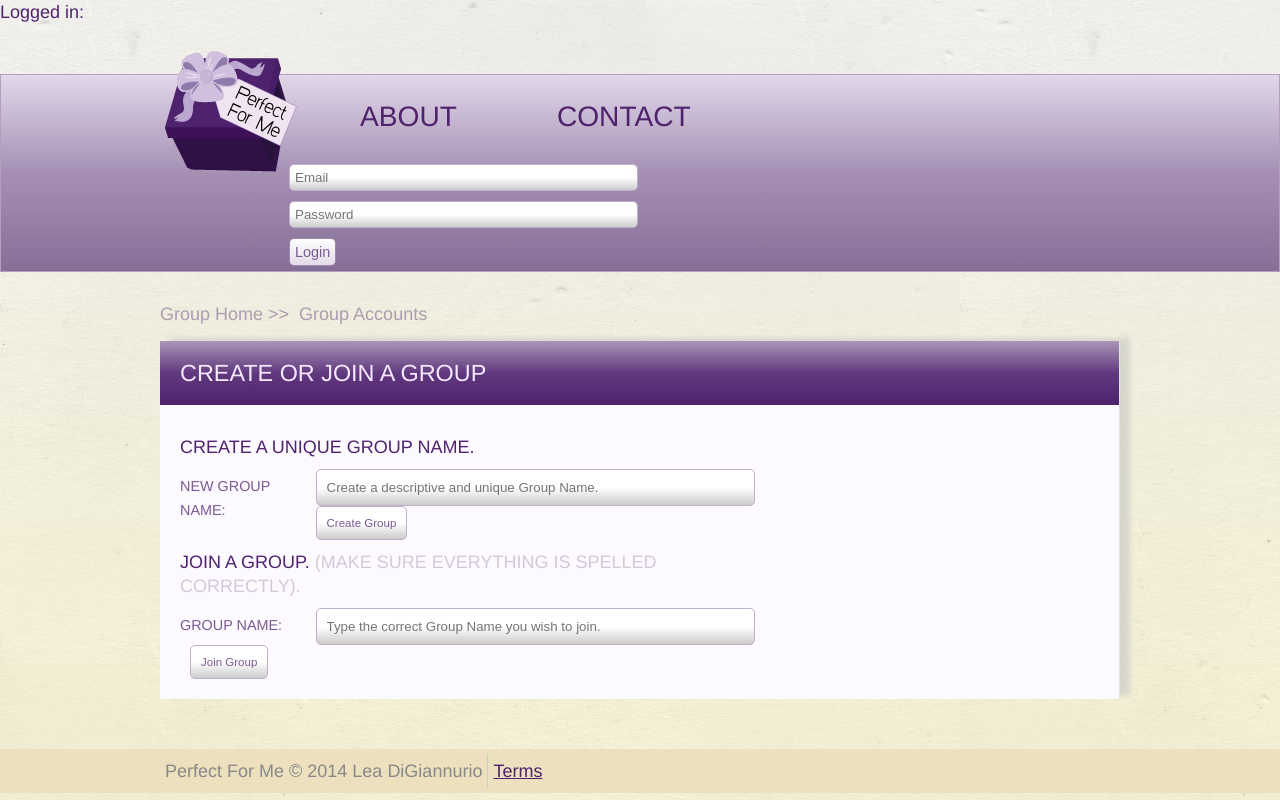
After one commit to louylou/WFP1402, a CodeIgniter app: page /groups in a window 1280 px wide. The commit adds this page. Run offline with CodeIgniter, Linux system fonts and the light colour scheme.

Commit message:
added 'groups' page, fixed some CSS

```diff
--- a/application/config/routes.php
+++ b/application/config/routes.php
@@ -42,6 +42,7 @@ $route['default_controller'] = "MainController";
 $route['404_override'] = '';
 
 $route['groupHome'] = 'MainController/groupHome';
+$route['groups'] = 'MainController/groups';
 $route['about'] = 'MainController/about';
 $route['contact'] = 'MainController/contact';
 $route['terms'] = 'MainController/terms';
--- a/application/controllers/MainController.php
+++ b/application/controllers/MainController.php
@@ -71,27 +71,6 @@ class MainController extends CI_Controller {
 			);
 		}
 
-		//adding a gift item
-		/* else if ($this->input->post('addGift') === 'Add Gift'){
-
-			$config = array (
-				array (
-					'field' => 'item',
-					'label' => 'Item Name',
-					'rules' => 'required|trim|xss_clean',
-				),
-				array (
-					'field' => 'price',
-					'label' => 'Price',
-					'rules' => 'required|trim|xss_clean',
-				),
-				array (
-					'field' => 'url',
-					'label' => 'URL (optional)',
-					'rules' => 'trim|xss_clean',
-				),
-			);
-		}*/
 
 		//logout
 		else if ($this->input->post('logout') === 'Logout'){
@@ -171,6 +150,15 @@ class MainController extends CI_Controller {
 		$this->load->view('footer');
 	}
 
+	public function groups() {
+
+		$data['title'] = "Create/Join a Group: Perfect For Me";
+		$this->load->view('header', $data);
+		$this->load->view('groups', $data);
+		$this->load->view('footer');
+
+	}
+
 	public function userProfile($id){
 
 		$data['title'] = "User Profile: Perfect For Me";
@@ -236,6 +224,7 @@ class MainController extends CI_Controller {
 					),
 				);
 			}
+
 			if ($this->input->post('editSave') === 'Save') {
 
 				$likes = array(
@@ -261,10 +250,34 @@ class MainController extends CI_Controller {
 				$this->MainModel->addGifts($gifts, $this->session->userdata('userId'));
 
 			}
+
+			//adding a gift item
+		/* else if ($this->input->post('addGift') === 'Add Gift'){
+
+			$config = array (
+				array (
+					'field' => 'item',
+					'label' => 'Item Name',
+					'rules' => 'required|trim|xss_clean',
+				),
+				array (
+					'field' => 'price',
+					'label' => 'Price',
+					'rules' => 'required|trim|xss_clean',
+				),
+				array (
+					'field' => 'url',
+					'label' => 'URL (optional)',
+					'rules' => 'trim|xss_clean',
+				),
+			);
+		}*/
+
 			else { //not needed
 				// Set Error Message
 				$data['error'] = "Please Enter Correct gift Info.";
 			}
+
 
 			// Get User
 			//$data['user'] = ;
@@ -287,8 +300,6 @@ class MainController extends CI_Controller {
 
 			$this->load->view('header', $data);
 			$this->load->view('404', $data);
-			$this->load->view('footer');
-
 		}
 	}
 
@@ -310,8 +321,6 @@ class MainController extends CI_Controller {
 
 	}
 
-
-
 	public function allEvents(){
 		$data['title'] = "All Events: Perfect For Me";
 		$data['events'] = $this->MainModel->events();
@@ -321,6 +330,7 @@ class MainController extends CI_Controller {
 		$this->load->view('footer');
 
 	}
+
 	public function addEvents($id){
 
 		//if ($this->session->userdata('userId') == $id) {
@@ -406,6 +416,7 @@ class MainController extends CI_Controller {
 		$this->load->view('footer');
 
 	}
+
 	public function contact(){
 		$data['title'] = "Contact: Perfect For Me";
 
@@ -414,6 +425,7 @@ class MainController extends CI_Controller {
 		$this->load->view('footer');
 
 	}
+
 	public function terms(){
 		$data['title'] = "Terms: Perfect For Me";
 		//$data['proList'] = $this->MainModel->homeProfiles();
--- a/application/models/MainModel.php
+++ b/application/models/MainModel.php
@@ -78,6 +78,10 @@ class MainModel extends CI_Model { //responsible for managing the data from the
 
 	}
 
+	public function groupInfo() {
+
+
+	}
 
 	//want to create new group
 	//create new email
--- a/application/views/groupHome.php
+++ b/application/views/groupHome.php
@@ -2,8 +2,8 @@
 
 <section id="groups">
 	<ul>
-		<li><a href=''>Create a Group</a></li>
-		<li><a href=''>Join a Group</a></li>
+		<li><a href="<?php echo base_url(); ?>groups">Create a Group</a></li>
+		<li><a href="<?php echo base_url(); ?>groups">Join a Group</a></li>
 	</ul>
 </section>
 
--- /dev/null
+++ b/application/views/groups.php
@@ -0,0 +1,61 @@
+<section id="breadcrumbs">
+	<ul>
+		<li><a href="<?php echo base_url(); ?>groupHome">Group Home >></a></li>
+		<li><a href="<?php echo base_url(); ?>groups">Group Accounts</a></li>
+	</ul>
+</section>
+
+<section id="groupPage">
+
+	<h1>Create or Join a Group</h1>
+
+
+	<?php echo form_open( base_url()."editProfile/".$this->session->userdata('userId') ); ?>
+	<legend>Create a unique group name.</legend>
+
+		<p><!-- Creating a group input-->
+			<?php
+			$data = array(
+				'name' => 'newGroup',
+				'id' => 'newGroup',
+				'placeholder' => 'Create a descriptive and unique Group Name.', //$placeholder,
+				'size' => '50'
+			);
+			echo form_label('New Group Name:', 'newGroup');
+			echo form_input($data, set_value('newGroup')); ?>
+		</p>
+		<p>
+			<?php
+			$data = array(
+				'name' => 'createGroup',
+				'id' => 'createGroup'
+			);
+			echo form_submit($data, 'Create Group'); ?>
+		</p>
+
+		<legend>Join a Group. <span>(make sure everything is spelled correctly).</span></legend>
+
+		<p> <!-- Joining a group input-->
+			<?php
+
+			$data = array(
+				'name' => 'joiningGroup',
+				'id' => 'joiningGroup',
+				'placeholder' => 'Type the correct Group Name you wish to join.', //$placeholder,
+				'size' => '50'
+			);
+			echo form_label('Group Name:', 'joiningGroup');
+			echo form_input($data, set_value('joiningGroup')); ?>
+		</p>
+		<p>
+			<?php
+			$data = array(
+				'name' => 'joinGroup',
+				'id' => 'joinGroup'
+			);
+			echo form_submit($data, 'Join Group'); ?>
+		</p>
+
+	<?php echo form_close(); ?>
+
+</section>
--- a/assets/css/style.css
+++ b/assets/css/style.css
@@ -162,8 +162,8 @@ h3 {
 }
 
 h4 {
-	text-align: right;
-	padding-top:30px;
+	text-align: left;
+	padding-top:15px;
 	/*padding-left: 20px;*/
 	font-size: 1.2em;
 	color: #4e226d;
@@ -801,21 +801,30 @@ p { padding-bottom: 20px; }
 
 /* -- ADD EVENTS-- */
 
-#addEvent {
+#addEvent, #groupPage {
 	background: #fdfaff;
 	border-right: solid 1px #e3e1e4;
 	box-shadow: 10px -3px 5px #d8d7cd;
 	margin-bottom: 50px; /*pushed the footer down lower*/
 }
-#addEvent h1 {
+#addEvent h1, #groupPage h1 {
 	text-transform: uppercase;
 }
 
-#addEvent form {
+#addEvent form, #groupPage form {
 	/*position: relative;*/
 	padding: 20px;
 	width: 66.5%;
 	float: left;
+}
+
+#groupPage legend span {
+	color: #d3c8da;
+}
+#groupPage legend {
+	text-transform:uppercase;
+	padding: 10px 0px 10px 0px;
+	clear: both;
 }
 
 #addEvent form p{
@@ -824,12 +833,25 @@ p { padding-bottom: 20px; }
 	padding: 10px 0px 0px 0px;	/*padding between text fields*/
 }
 
+ #groupPage form p{
+	font-size: .8em;
+	text-transform:uppercase;
+	padding: 0px;	/*padding between text fields*/
+}
+
 #addEvent p label{
 	width: 15%;
 	color: #7a5992;
 	padding-top: 5px;
 	float: left;
 }
+#groupPage p label{
+	width: 21%;
+	color: #7a5992;
+	padding-top: 5px;
+	float: left;
+}
+
 
 #addEvent form input {
 	padding: 10px; /*height of text field*/
@@ -844,7 +866,22 @@ p { padding-bottom: 20px; }
 	border-radius: 5px;
 	border: 1px solid #bfafca;
 }
-#addEvent form input:focus, textarea:focus {
+
+#groupPage form input {
+	float: left;
+	padding: 10px; /*height of text field*/
+	margin: 0px 0px 0px 10px;
+	background: -webkit-linear-gradient(180deg, #ffffff 50%, #cccccc 100%); /* For Safari */
+	background: -o-linear-gradient(180deg, #ffffff 50%, #cccccc 100%); /* For Opera 11.1 to 12.0 */
+	background: -moz-linear-gradient(180deg, #ffffff 50%, #cccccc 100%); /* For Firefox 3.6 to 15 */
+	background: linear-gradient(180deg, #ffffff 50%, #cccccc 100%); /* Standard syntax */
+
+	-webkit-border-radius: 5px;
+	-moz-border-radius: 5px;
+	border-radius: 5px;
+	border: 1px solid #bfafca;
+}
+#addEvent form input:focus, textarea:focus, #groupPage form input:focus, textarea:focus {
     outline: none; /*gets rid of the blue glow*/
 	background: -webkit-linear-gradient(180deg, #ffffff 0%, #f8f3fb 100%); /* For Safari */
 	background: -o-linear-gradient(180deg, #ffffff 0%, #f8f3fb 100%); /* For Opera 11.1 to 12.0 */
```
